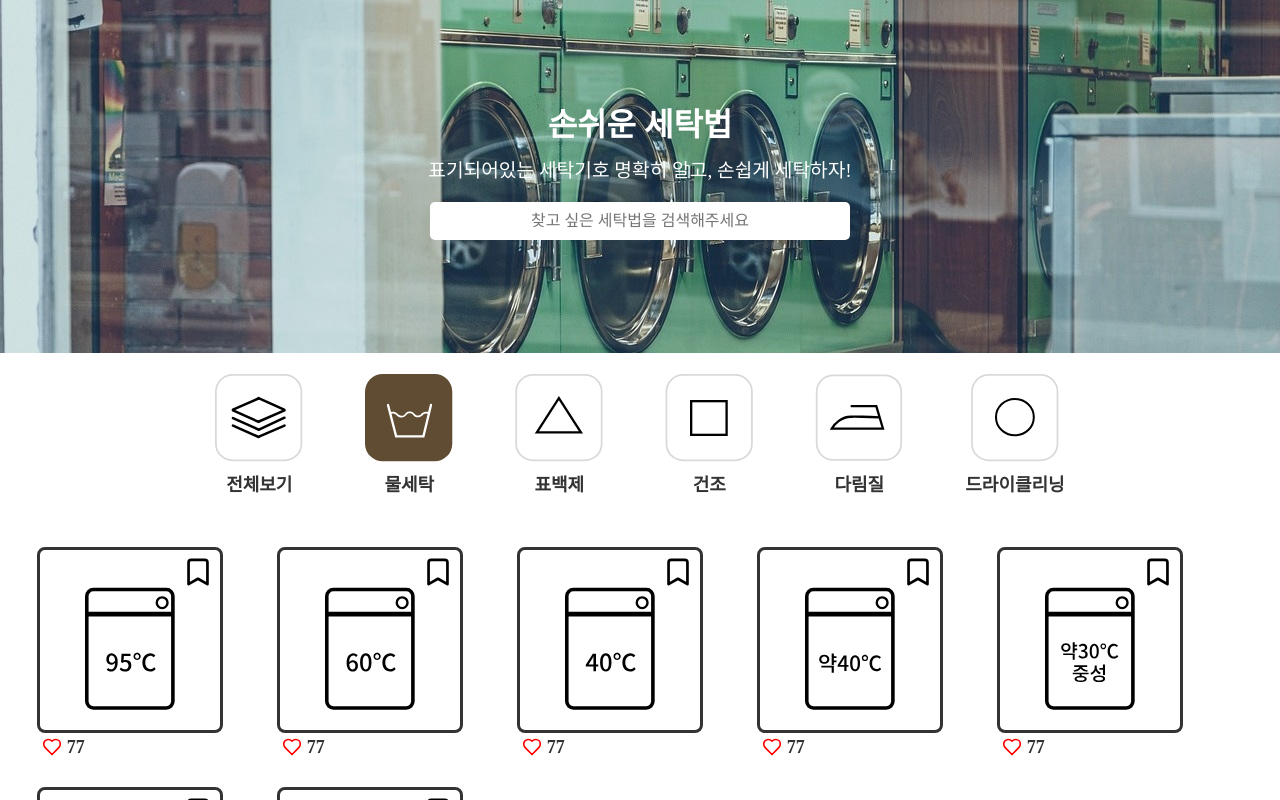
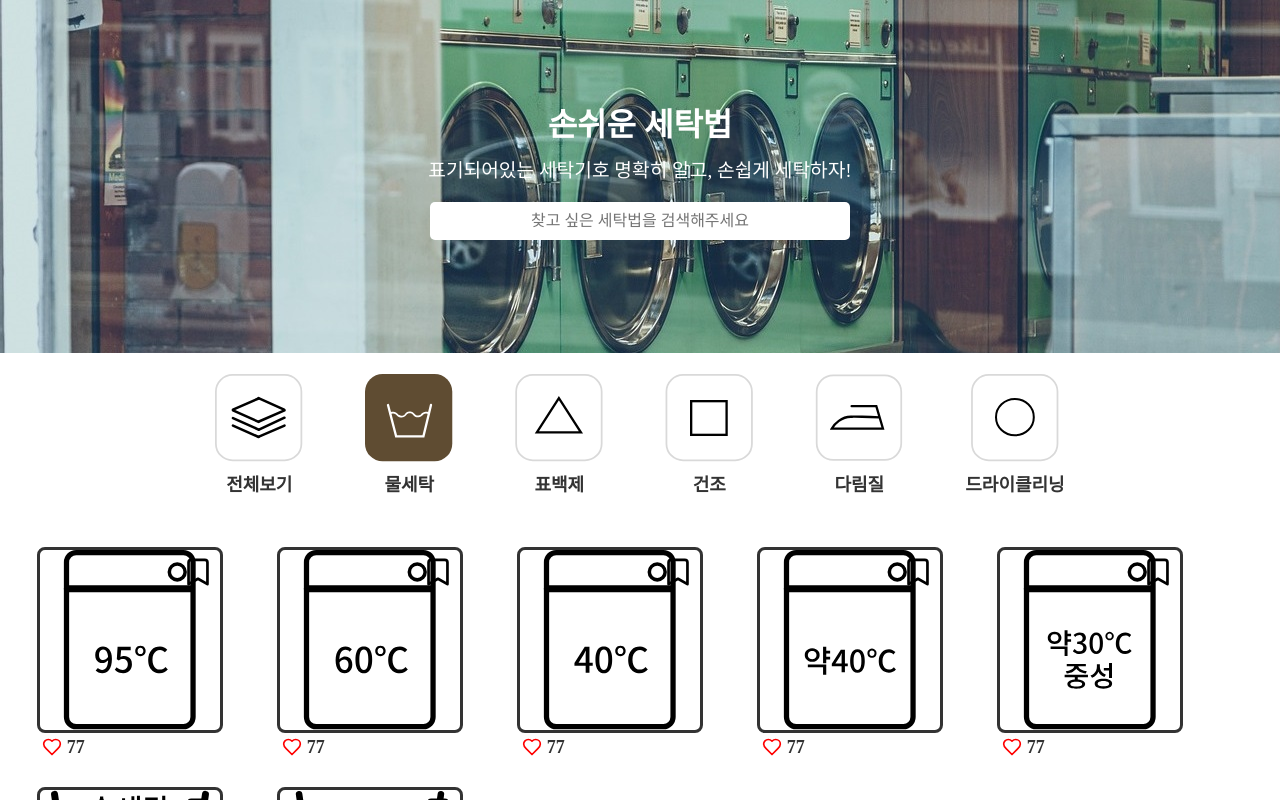
Before and after one commit to GDSC-Hongik/LifeWise-EuSha-web, a React (Vite) app: page /laundary in a window 1280 px wide. Both pictures are taken after a click on the button "물세탁". Shown: the top 800 px of the page. Built offline with nearby package versions, Linux system fonts and the light colour scheme; a web font is replaced by a local one.

Commit message:
fix : 이미지 비율 수정

```diff
--- a/src/components/Category/atom/ImgBox.jsx
+++ b/src/components/Category/atom/ImgBox.jsx
@@ -1,18 +1,18 @@
 import styled from "styled-components";
 
 const ImageSize = styled.img`
-  width: 90px;
-  height: 148px;
+  width: 100%;
+  height: 100%;
   position: absolute;
   left: 50%;
-  top: 55%;
+  top: 50%;
   transform: translate(-50%, -50%);
   z-index: 2;
   transition: filter 0.3s ease;
 `;
 
 const ImgBox = ({ img }) => {
-  return <ImageSize src={img} className="img-box" alt="Laundry Icon" />;
+  return <ImageSize src={img} alt="Laundry Icon" />;
 };
 
 export default ImgBox;
```
